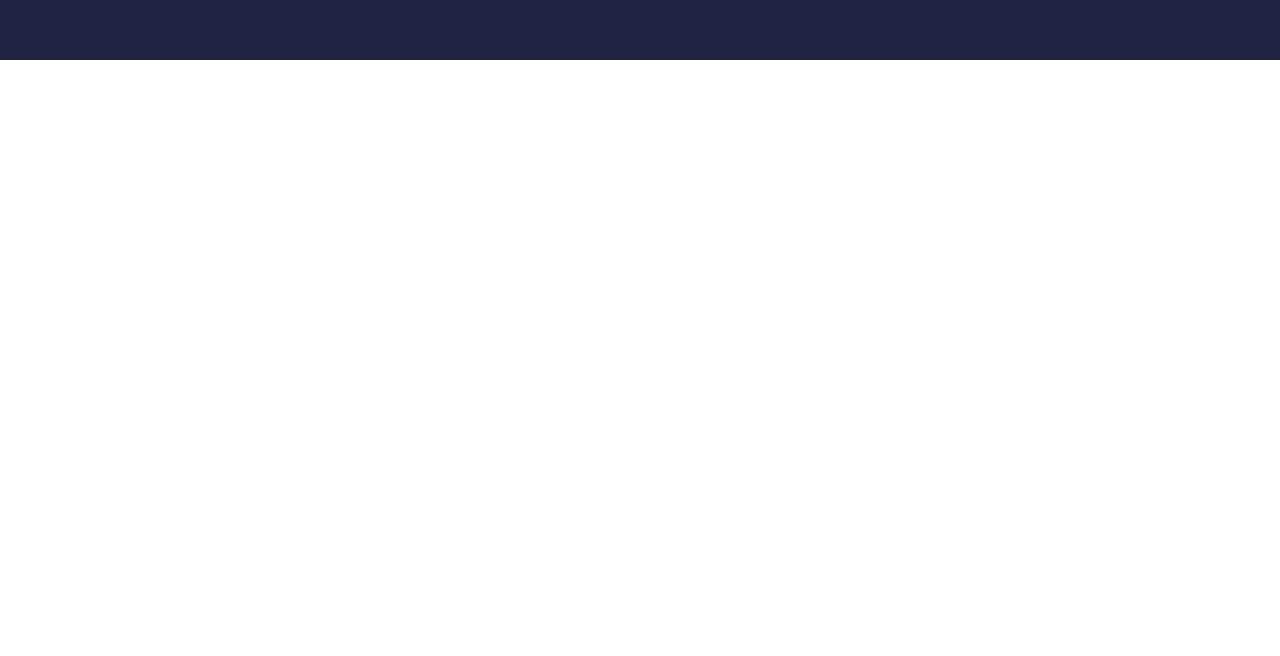
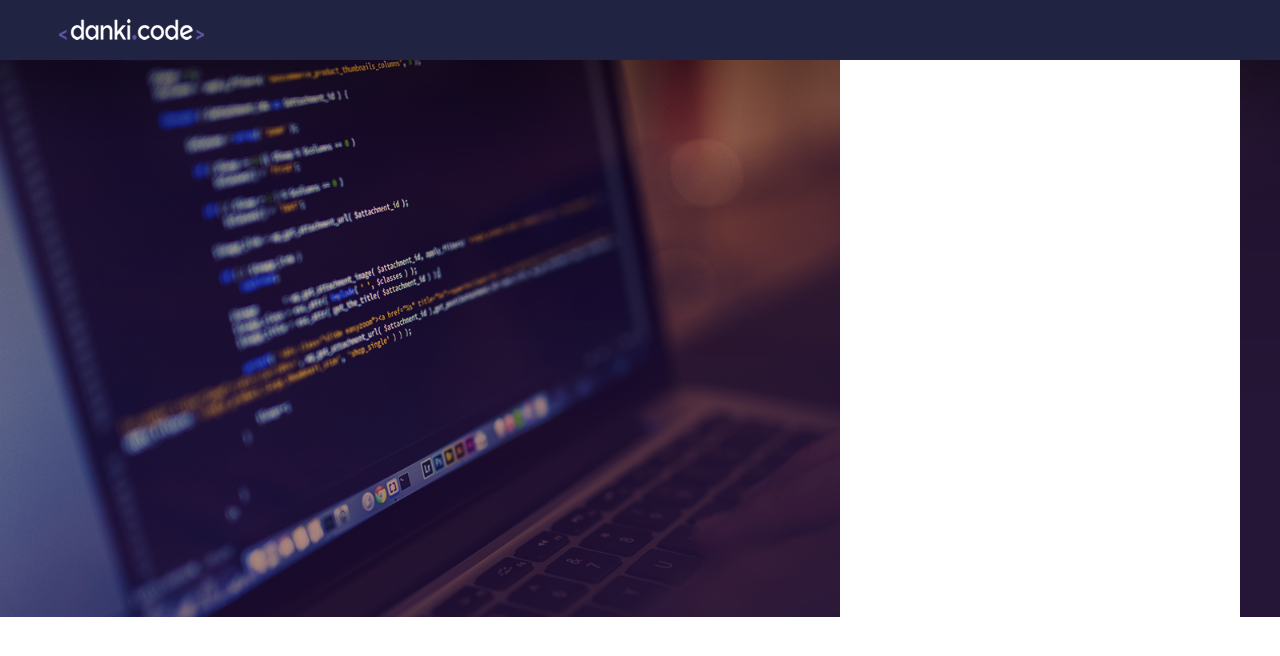
Before and after one commit to JohnMoreno23/LP1-danki, a plain HTML site: page index.html in a window 1280 px wide. Drawn offline with Linux system fonts and the light colour scheme.

Commit message:
Criando base para formulario

```diff
--- a/css/style.css
+++ b/css/style.css
@@ -2,6 +2,13 @@
 	margin: 0;
 	padding: 0;
 	box-sizing: border-box;
+}
+
+html,
+body {
+	width: 100%;
+	height: 100%;
+	font-family: 'Open Sans', sans-serif;
 }
 
 .center {
@@ -10,7 +17,33 @@
 }
 
 .header {
+	min-width: 1200px;
 	width: 100%;
 	height: 60px;
 	background-color: #212343;
 }
+
+.header>.center img {
+	margin: 19px;
+
+}
+
+.container-banner {
+	min-width: 1200px;
+	width: 100%;
+	height: 557px;
+	background-image: url('../images/header_bg.png');
+	background-size: cover;
+	background-position: center;
+}
+
+.container-banner>.center {
+	height: 100%;
+}
+
+.form {
+	width: 400px;
+	height: 100%;
+	float: right;
+	background-color: white;
+}
--- a/index.html
+++ b/index.html
@@ -11,7 +11,24 @@
 <body>
     <div class="header">
 
-    </div>
+        <div class="center">
+            <img src="images/logo.png" alt=""><!-- logo -->
+        </div><!-- center -->
+
+    </div><!-- header -->
+
+    <div class="container-banner">
+
+        <div class="center">
+            <div class="form">
+                <form action="">
+
+                </form>
+            </div><!-- form -->
+        </div><!-- center -->
+
+    </div><!-- container-banner -->
+
 </body>
 
 </html>
```
